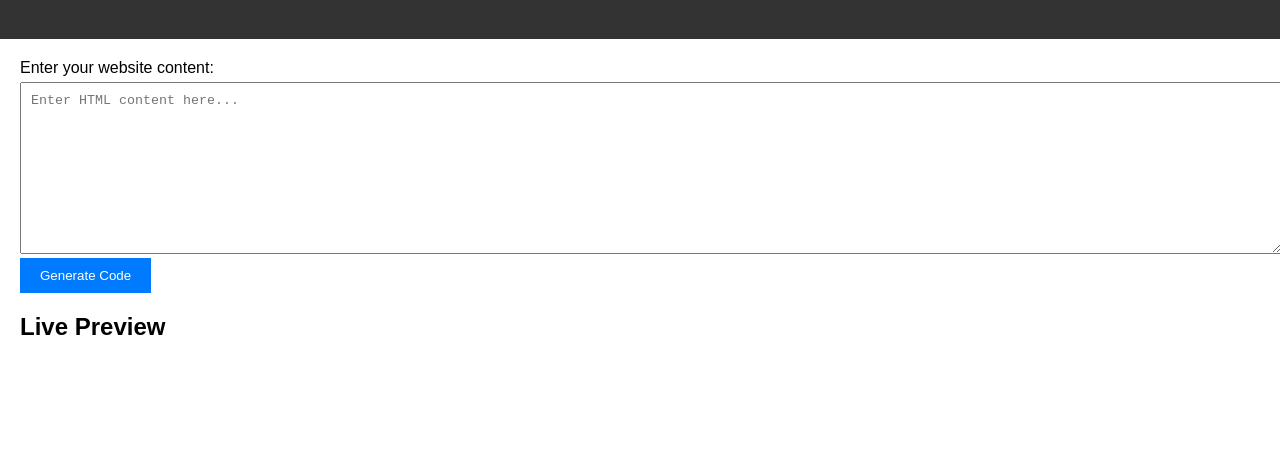
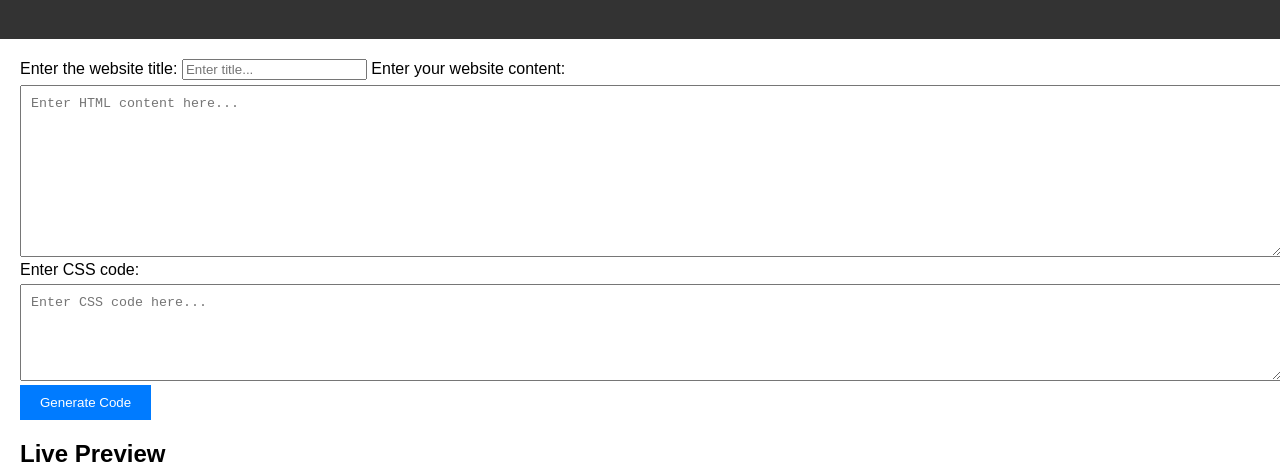
Before and after one commit to One-And-Done/website-generator, a plain HTML site: page index.html in a window 1280 px wide. Shown: the part 81-556 px from the top of the page. Drawn offline with Linux system fonts and the light colour scheme.

Commit message:
Update index.html

```diff
--- a/index.html
+++ b/index.html
@@ -12,8 +12,12 @@
     </header>
     <main>
         <div class="form-container">
+            <label for="website-title">Enter the website title:</label>
+            <input type="text" id="website-title" placeholder="Enter title...">
             <label for="website-content">Enter your website content:</label>
             <textarea id="website-content" rows="10" cols="50" placeholder="Enter HTML content here..."></textarea>
+            <label for="css-content">Enter CSS code:</label>
+            <textarea id="css-content" rows="5" cols="50" placeholder="Enter CSS code here..."></textarea>
             <button id="generate-button">Generate Code</button>
         </div>
         <div class="preview-container">
```
